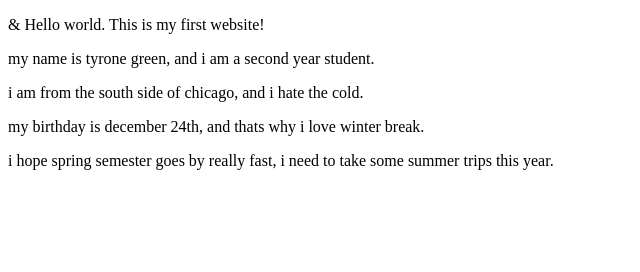
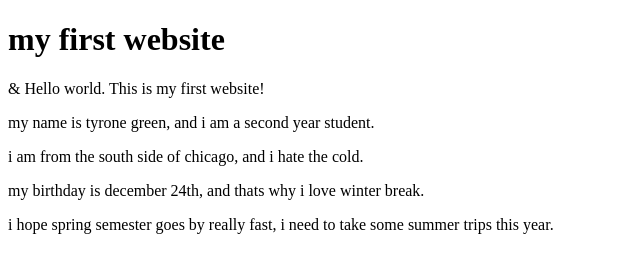
Before and after one commit to Tyronegreen25/Lab1-361, a plain HTML site: page index.html in a window 1280 px wide. Shown: the whole page, without its empty margins (0-640 px from the left). Drawn offline with Linux system fonts and the light colour scheme.

Commit message:
Added heading to index

```diff
--- a/index.html
+++ b/index.html
@@ -5,6 +5,7 @@
   <title>ITMD-361 Internet Technologies and Web Design</title>
 </head>
 <body>
+  <h1> my first website </h1>
   <p>&amp; Hello world. This is my first website!</p>
   <p> my name is tyrone green, and i am a second year student.</p>
   <p> i am from the south side of chicago, and i hate the cold.</p>
```
